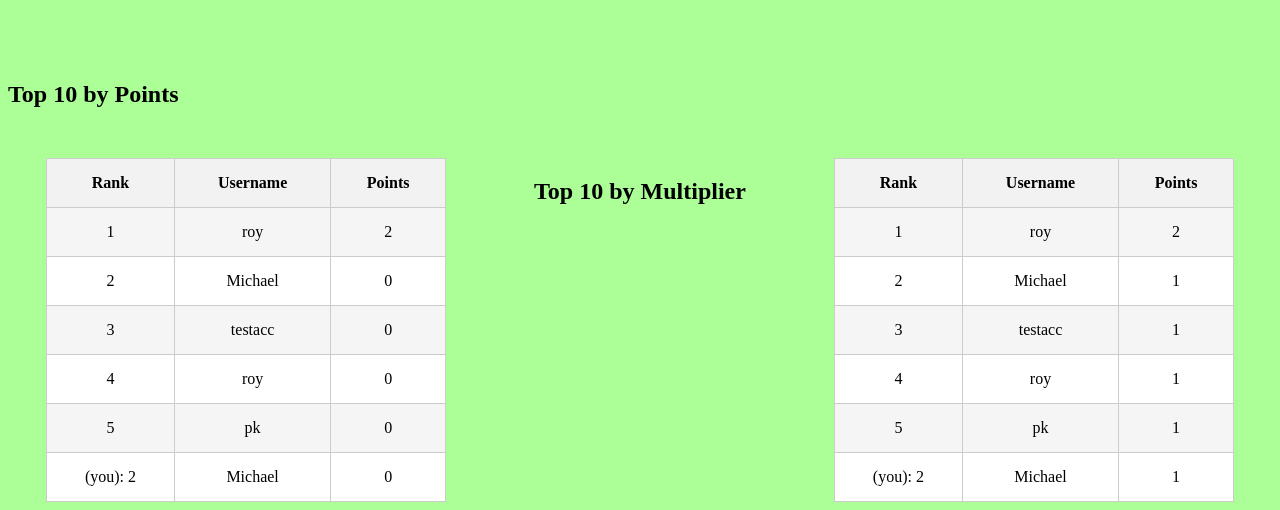
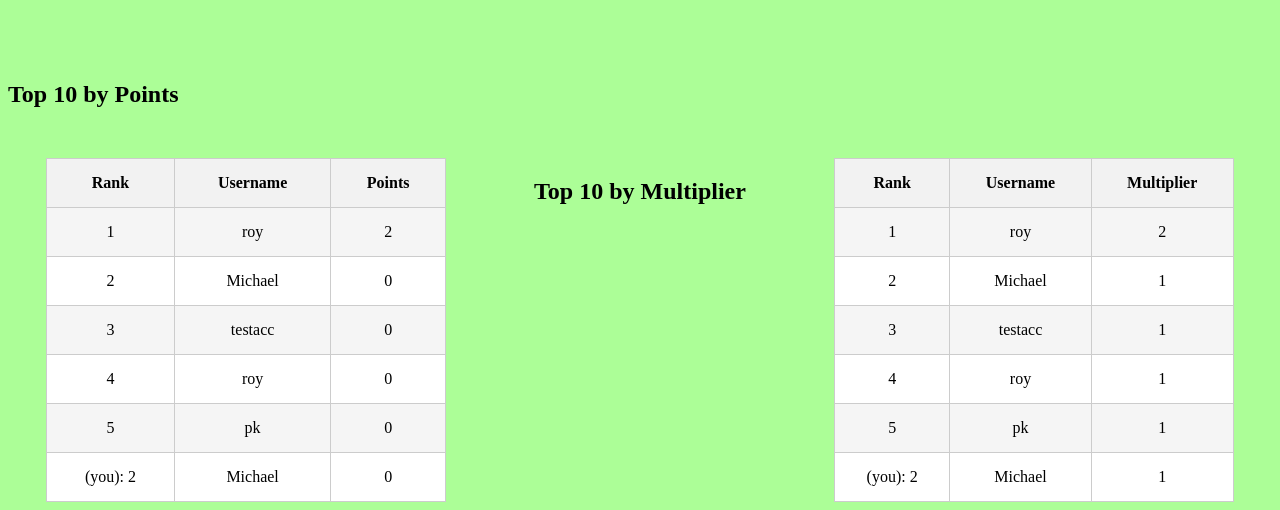
Before and after one commit to MichaelVanderputten/ControlHacks, a Flask app: page /leaderboard in a window 1280 px wide. Shown: the part 403-913 px from the top of the page. Run offline with Flask 3, Linux system fonts and the light colour scheme; a user stored in the database is signed in; data comes from the database, SQL or seed files in the repository; both versions use the stored data as it was after the commit.

Commit message:
mixed a few things here n there

```diff
--- a/app/flashCards/views.py
+++ b/app/flashCards/views.py
@@ -30,7 +30,7 @@ API_URL_LIST = [
     "https://api-inference.huggingface.co/models/Michael-Vptn/text-summarization-t5-base",
 ]
 
-headers = {"Authorization": "Bearer xxxxxxxxxxxxxxxxxxxxxxxxxxxxxxxxxxxxxx"} # hash out on github
+headers = {"Authorization": "Bearer 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"} # hash out on github
 
 global_input_text = ""
 global_output_text = "" # api stuff
--- a/templates/base/leaderboard.html
+++ b/templates/base/leaderboard.html
@@ -42,7 +42,7 @@
                 <tr>
                     <th>Rank</th>
                     <th>Username</th>
-                    <th>Points</th>
+                    <th>Multiplier</th>
                 </tr>
             </thead>
             <tbody>
```
Also changed, not shown: instance/database.db.
